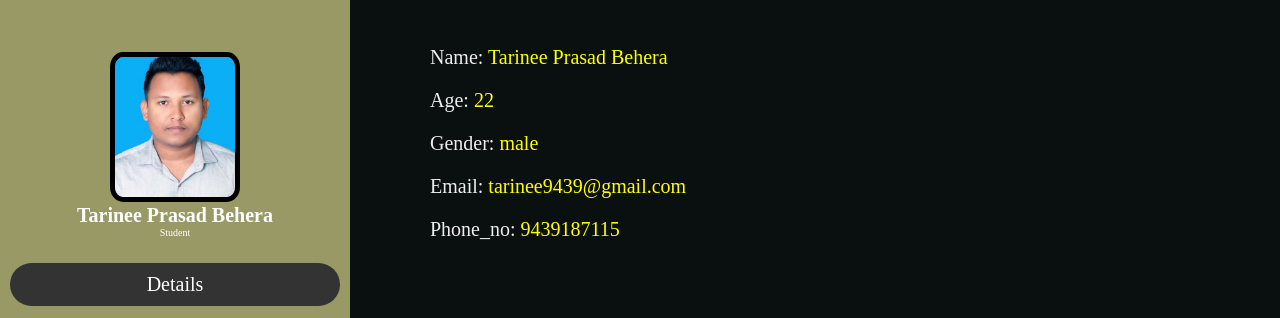
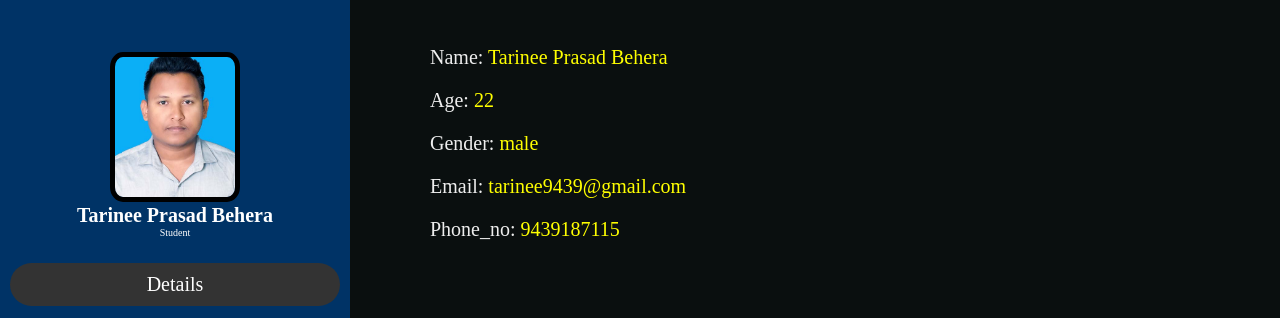
Before and after one commit to Tarinee9439/Resume.github.io, a plain HTML site: page index.html in a window 1280 px wide. Shown: the part 122-440 px from the top of the page. Drawn offline with Linux system fonts and the light colour scheme.

Commit message:
Update style.css

```diff
--- a/style.css
+++ b/style.css
@@ -71,7 +71,7 @@ header{
     z-index: 1000;
     height: 100%;
     width: 35rem;
-    background:#999966;
+    background:#003366;
     display: flex;
     align-items: center;
     justify-content: center;
```
